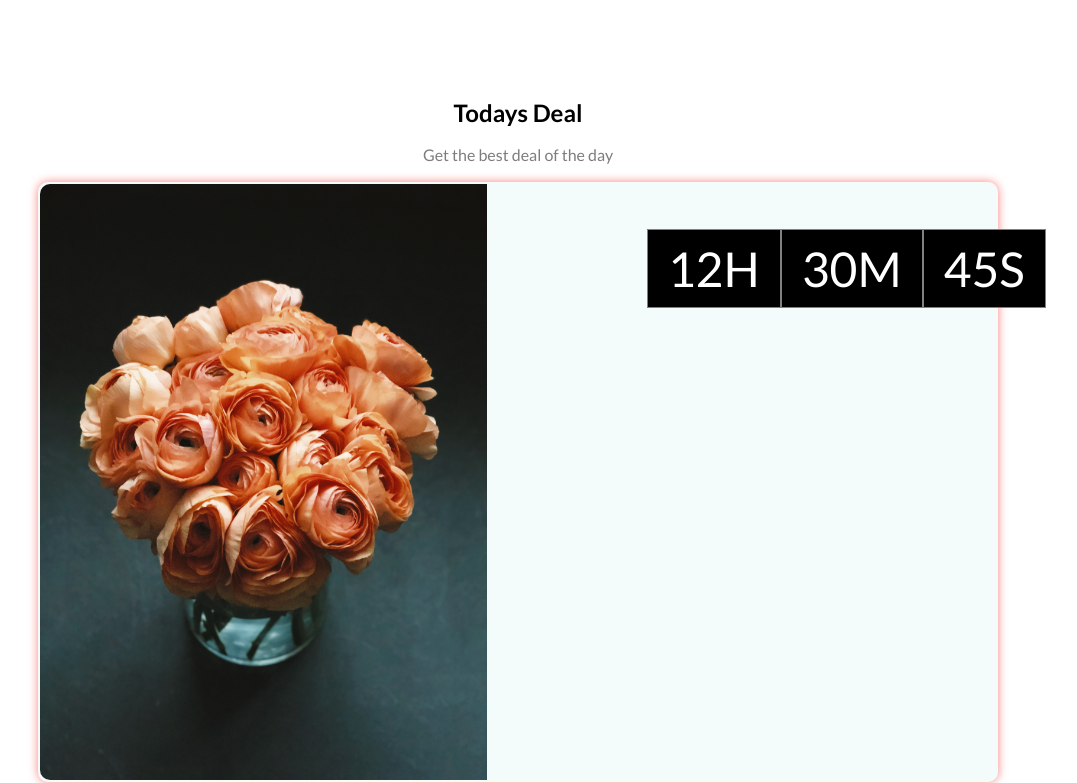
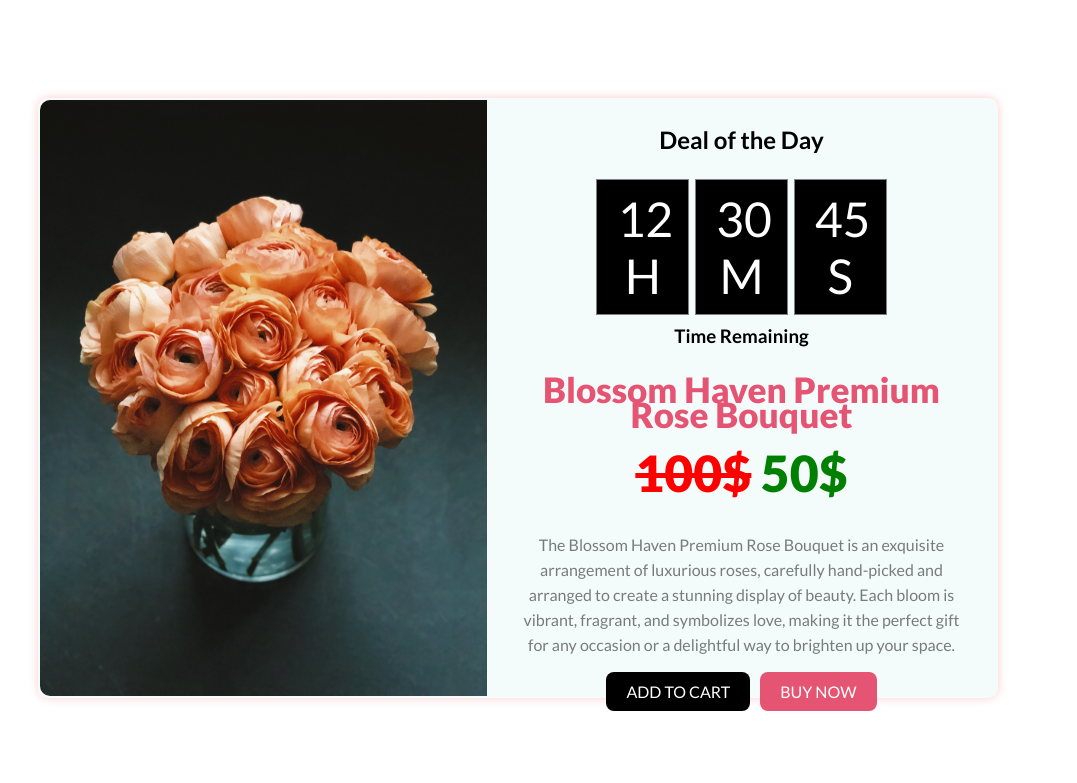
Before and after one commit to mdrafiqulhasan110/Blossom-Haven, a plain HTML site: page index.html in a window 1280 px wide. Shown: the part 722-1505 px from the top of the page, without its empty margins (122-1199 px from the left). Drawn offline with Linux system fonts and the light colour scheme.

Commit message:
commit 3

```diff
--- a/index.html
+++ b/index.html
@@ -34,17 +34,27 @@
     <!-- This is Featured Section -->
     <div class="deal container">
         <div class="row">
-            <h2>Todays Deal</h2>
-            <p>Get the best deal of the day</p>
+
             <div class="product">
                 <img src="./Images/rose.jpg" alt="">
 
                 <div class="dealdesc">
+                    <h2>Deal of the Day</h2>
                     <div id="timer">
-                            <div>12H</div>
-                            <div>30M</div>
-                            <div>45S</div>
+                            <div>12 H</div>
+                            <div>30 M</div>
+                            <div>45 S</div>
+                    </div><h3>Time Remaining</h3>
+                    <p class="p-name">Blossom Haven Premium Rose Bouquet</p>
+                    <br>
+                    <p><span class="price"><del>100$</del></span>  &nbsp; <span class="sale">50$</span></p>
+                    <br>
+                    <p>The Blossom Haven Premium Rose Bouquet is an exquisite arrangement of luxurious roses, carefully hand-picked and arranged to create a stunning display of beauty. Each bloom is vibrant, fragrant, and symbolizes love, making it the perfect gift for any occasion or a delightful way to brighten up your space.</p>
+                    <div class="buy-cart">
+                        <button class="add-cart">ADD TO CART</button>
+<button class="buy-now">BUY NOW</button>
                     </div>
+
                 </div>
             </div>
         </div>
--- a/style.css
+++ b/style.css
@@ -84,7 +84,7 @@ background-color:rgba(218, 240, 241, .30) ;
 display: flex;
 border-radius: 10px;
 border: 2px solid transparent;
-  box-shadow: 0 0 10px rgba(255, 0, 0, 0.5);
+  box-shadow: 0 0 10px rgba(255, 0, 0, 0.2);
 }
 
 .deal img{
@@ -96,25 +96,80 @@ border: 2px solid transparent;
     padding: 25px;
     width: 100%;
     border-radius: 0 10px 10px 0;
+    text-align: center;
+
 }
 
 #timer {
+    width: 85%;
     margin: auto;
-    width: 50%;
     display: flex;
     justify-content: space-between;
     align-items: center;
     font-size: 48px;
     text-align: center;
-    padding: 20px;
+    padding: 10px 50px;
 }
 #timer div{
     border:1px solid gray ;
     padding: 10px 20px;
     background-color: black;
     color:#fff;
+    width: 32%;
 
 }
+
+.p-name{
+    color: #E55473;
+    font-size: 35px;
+    font-weight: 800;
+    margin-top: 30px;
+
+}
+
+span{
+    font-size: 50px;
+    font-weight: 800;
+}
+
+.price{
+    color: red ;
+}
+.sale{
+    color: green ;
+
+}
+
+.buy-cart{
+    margin: auto;
+    display: flex;
+    justify-content: center;
+}
+
+.buy-now{
+padding: 10px 20px;
+  background-color: #E55473;
+  color: #fff;
+  text-decoration: none;
+  border-radius: 8px;
+  font-size: 16px;
+  margin: 0 5px;
+  border: none;
+}
+
+.add-cart{
+    padding: 10px 20px;
+      background-color: #000;
+      color: #fff;
+      text-decoration: none;
+      border-radius: 8px;
+      font-size: 16px;
+      margin: 0 5px;
+      border: none;
+
+    }
+
+
 
 
 
@@ -188,7 +243,7 @@ border: 2px solid transparent;
     display: flex;
     align-items: center;
     justify-content: space-around;
-    padding: 75px 0;
+    padding: 50px 0;
 }
 
 .services p {
```
